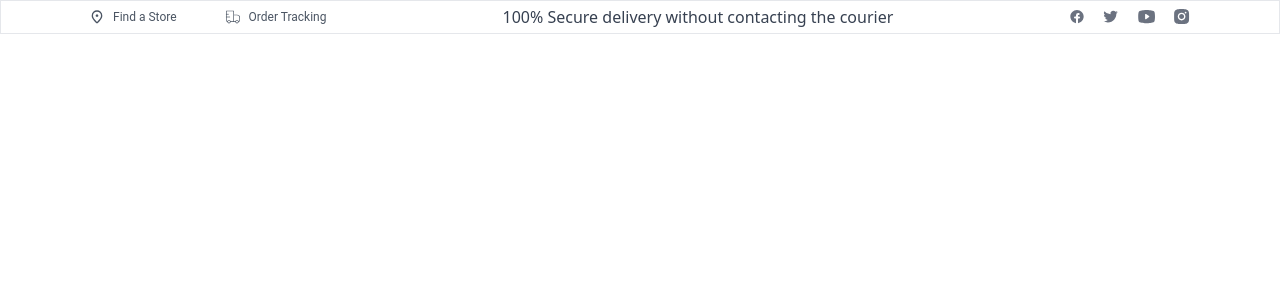
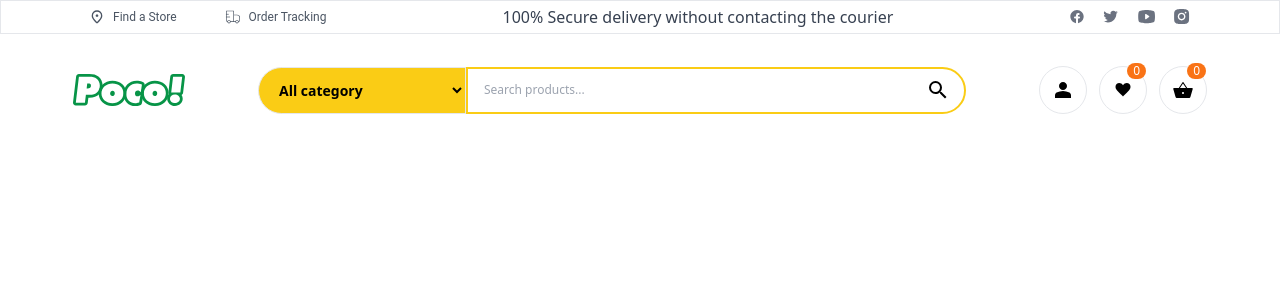
Before and after one commit to Thahee02/poco, a React (Vite) app in the folder client/: page / in a window 1280 px wide. Shown: the top 300 px of the page. Built offline with nearby package versions, Linux system fonts and the light colour scheme.

Commit message:
design: header section

```diff
--- /dev/null
+++ b/client/src/components/header/header.jsx
@@ -0,0 +1,77 @@
+import { Link } from 'react-router-dom';
+import logo from '../../assets/poco logo.svg'
+
+const Header = () => {
+
+    const categories = [
+        {
+            id: 1,
+            name: 'All category',
+            value: 'all'
+        },
+        {
+            id: 2,
+            name: 'Burgers',
+            value: 'burger'
+        },
+        {
+            id: 3,
+            name: 'Cold Drinks',
+            value: 'cold-drinks'
+        },
+        {
+            id: 4,
+            name: 'Hot Drinks',
+            value: 'hot-drinks'
+        },
+        {
+            id: 5,
+            name: 'Pasta',
+            value: 'pasta'
+        },
+        {
+            id: 6,
+            name: 'Pizza',
+            value: 'pizza'
+        }
+    ]
+
+    return (
+        <div className="flex items-center justify-between lg:justify-evenly max-sm:px-2 max-md:px-4 max-lg:px-10 py-6 lg:py-8">
+            <svg xmlns="http://www.w3.org/2000/svg" width="2em" height="2em" viewBox="0 0 256 256" className='lg:hidden hover:text-yellow-400 cursor-pointer'><path fill="currentColor" d="M228 128a12 12 0 0 1-12 12H40a12 12 0 0 1 0-24h176a12 12 0 0 1 12 12M40 76h176a12 12 0 0 0 0-24H40a12 12 0 0 0 0 24m176 104H40a12 12 0 0 0 0 24h176a12 12 0 0 0 0-24"></path></svg>
+            <Link to={'/'}><img src={logo} alt="Poco logo" className='w-32 lg:w-28' /></Link>
+            <div className='hidden lg:flex -gap-1 relative '>
+                <select name="selectCategory" id="selectCategory" className='py-3 pl-4 border w-52 rounded-l-full text-sm font-semibold bg-yellow-400 outline-none cursor-pointer transition ease-in-out duration-700'>
+                    {categories.map(category => <option key={category.id} value={category.value} className='bg-white hover:text-yellow-400'>{category.name}</option>)}
+                </select>
+                <input type="text" name='searchBox' id='searchBox' className='py-3 pl-4 pr-12 border-2 border-yellow-400 lg:w-[400px] xl:w-[500px] rounded-r-full text-xs outline-none' placeholder='Search products...' />
+                <svg xmlns="http://www.w3.org/2000/svg" width="1.5em" height="1.5em" viewBox="0 0 24 24" className='absolute right-4 top-1/4 cursor-pointer hover:text-yellow-400'><path fill="currentColor" d="M15.5 14h-.79l-.28-.27A6.471 6.471 0 0 0 16 9.5A6.5 6.5 0 1 0 9.5 16c1.61 0 3.09-.59 4.23-1.57l.27.28v.79l5 4.99L20.49 19zm-6 0C7.01 14 5 11.99 5 9.5S7.01 5 9.5 5S14 7.01 14 9.5S11.99 14 9.5 14"></path></svg>
+            </div>
+            <div className='lg:hidden'>
+                <a href="tel:+94123456789"><svg xmlns="http://www.w3.org/2000/svg" width="2em" height="2em" viewBox="0 0 24 24" className='-rotate-90 hover:text-yellow-400 cursor-pointer'><path fill="currentColor" d="M16 11V8h-3V6h3V3h2v3h3v2h-3v3zm3.95 10q-3.125 0-6.175-1.362t-5.55-3.863t-3.862-5.55T3 4.05q0-.45.3-.75t.75-.3H8.1q.35 0 .625.238t.325.562l.65 3.5q.05.4-.025.675T9.4 8.45L6.975 10.9q.5.925 1.187 1.787t1.513 1.663q.775.775 1.625 1.438T13.1 17l2.35-2.35q.225-.225.588-.337t.712-.063l3.45.7q.35.1.575.363T21 15.9v4.05q0 .45-.3.75t-.75.3"></path></svg></a>
+            </div>
+
+            <div className='hidden lg:flex items-center gap-3'>
+                <Link to={'/login'}>
+                    <div className='w-12 h-12 border rounded-full flex justify-center items-center hover:bg-yellow-400'>
+                        <svg xmlns="http://www.w3.org/2000/svg" width="1.5em" height="1.5em" viewBox="0 0 24 24"><path fill="currentColor" d="M12 12q-1.65 0-2.825-1.175T8 8t1.175-2.825T12 4t2.825 1.175T16 8t-1.175 2.825T12 12m-8 8v-2.8q0-.85.438-1.562T5.6 14.55q1.55-.775 3.15-1.162T12 13t3.25.388t3.15 1.162q.725.375 1.163 1.088T20 17.2V20z"></path></svg>
+                    </div>
+                </Link>
+                <Link to={'/whishlist'}>
+                    <div className='w-12 h-12 border rounded-full flex justify-center items-center hover:bg-yellow-400 relative'>
+                        <svg xmlns="http://www.w3.org/2000/svg" width="1.25em" height="1.25em" viewBox="0 0 24 24"><path fill="currentColor" d="m12 19.654l-.758-.685q-2.448-2.236-4.05-3.828q-1.601-1.593-2.528-2.81t-1.296-2.2T3 8.15q0-1.908 1.296-3.204T7.5 3.65q1.32 0 2.475.675T12 6.289Q12.87 5 14.025 4.325T16.5 3.65q1.908 0 3.204 1.296T21 8.15q0 .996-.368 1.98q-.369.986-1.296 2.202t-2.519 2.809q-1.592 1.592-4.06 3.828z"></path></svg>
+                        <span className='absolute -top-1 right-0 bg-orange-500 text-xs text-white px-1.5 rounded-full'>0</span>
+                    </div>
+                </Link>
+                <Link to={'/cart'}>
+                    <div className='w-12 h-12 border rounded-full flex justify-center items-center hover:bg-yellow-400 relative'>
+                        <svg xmlns="http://www.w3.org/2000/svg" width="1.5em" height="1.5em" viewBox="0 0 24 24"><path fill="currentColor" d="M6.044 20q-.54 0-.978-.316q-.439-.317-.581-.851L2.28 11.025q-.106-.379.134-.702q.239-.323.643-.323H7.75l3.862-5.82q.067-.103.176-.16q.11-.059.225-.059q.116 0 .225.058q.11.058.177.162L16.238 10h4.704q.404 0 .653.323q.25.323.124.702l-2.242 7.808q-.143.534-.58.85q-.44.317-.98.317zM12 16q.402 0 .701-.299T13 15t-.299-.701T12 14t-.701.299T11 15t.299.701T12 16m-3.036-6h6.067l-3.037-4.623z"></path></svg>
+                        <span className='absolute -top-1 right-0 bg-orange-500 text-xs text-white px-1.5 rounded-full'>0</span>
+                    </div>
+                </Link>
+            </div>
+        </div>
+     );
+}
+
+export default Header;
--- a/client/src/components/strip/strip.jsx
+++ b/client/src/components/strip/strip.jsx
@@ -9,14 +9,14 @@ const Strip = () => {
                     <span className="text-xs">Find a Store</span>
                 </Link>
                 <Link to={'/contact'} className="flex items-center gap-2 text-gray-600 hover:text-orange-300">
-                    <svg xmlns="http://www.w3.org/2000/svg" width="1em" height="1em" viewBox="0 0 24 24"><g fill="none"><path fill="currentColor" d="M2 3v-.5a.5.5 0 0 0-.5.5zm11 0h.5a.5.5 0 0 0-.5-.5zm0 6v-.5a.5.5 0 0 0-.5.5zM2 3.5h11v-1H2zM12.5 3v16h1V3zm-10 14V3h-1v14zM13 9.5h5v-1h-5zm8.5 3.5v4h1v-4zm-8 6V9h-1v10zm5.56 1.06a1.5 1.5 0 0 1-2.12 0l-.708.708a2.5 2.5 0 0 0 3.536 0zm-2.12-2.12a1.5 1.5 0 0 1 2.12 0l.708-.708a2.5 2.5 0 0 0-3.536 0zm-9.88 2.12a1.5 1.5 0 0 1-2.12 0l-.708.708a2.5 2.5 0 0 0 3.536 0zm-2.12-2.12a1.5 1.5 0 0 1 2.12 0l.708-.708a2.5 2.5 0 0 0-3.536 0zm14.12 0c.294.292.44.675.44 1.06h1c0-.639-.244-1.28-.732-1.768zM19.5 19c0 .385-.146.768-.44 1.06l.708.708A2.494 2.494 0 0 0 20.5 19zm-3.5-.5h-3v1h3zm.94 1.56A1.494 1.494 0 0 1 16.5 19h-1c0 .639.244 1.28.732 1.768zM16.5 19c0-.385.146-.768.44-1.06l-.708-.708A2.494 2.494 0 0 0 15.5 19zM4.94 20.06A1.494 1.494 0 0 1 4.5 19h-1c0 .639.244 1.28.732 1.768zM4.5 19c0-.385.146-.768.44-1.06l-.708-.708A2.494 2.494 0 0 0 3.5 19zm8.5-.5H8v1h5zm-5.94-.56c.294.292.44.675.44 1.06h1c0-.639-.244-1.28-.732-1.768zM7.5 19c0 .385-.146.768-.44 1.06l.708.708A2.494 2.494 0 0 0 8.5 19zm14-2a1.5 1.5 0 0 1-1.5 1.5v1a2.5 2.5 0 0 0 2.5-2.5zM18 9.5a3.5 3.5 0 0 1 3.5 3.5h1A4.5 4.5 0 0 0 18 8.5zM1.5 17A2.5 2.5 0 0 0 4 19.5v-1A1.5 1.5 0 0 1 2.5 17z"></path><path stroke="currentColor" stroke-linecap="round" stroke-linejoin="round" d="M2 8h3m-3 4h5"></path></g></svg>
+                    <svg xmlns="http://www.w3.org/2000/svg" width="1em" height="1em" viewBox="0 0 24 24"><g fill="none"><path fill="currentColor" d="M2 3v-.5a.5.5 0 0 0-.5.5zm11 0h.5a.5.5 0 0 0-.5-.5zm0 6v-.5a.5.5 0 0 0-.5.5zM2 3.5h11v-1H2zM12.5 3v16h1V3zm-10 14V3h-1v14zM13 9.5h5v-1h-5zm8.5 3.5v4h1v-4zm-8 6V9h-1v10zm5.56 1.06a1.5 1.5 0 0 1-2.12 0l-.708.708a2.5 2.5 0 0 0 3.536 0zm-2.12-2.12a1.5 1.5 0 0 1 2.12 0l.708-.708a2.5 2.5 0 0 0-3.536 0zm-9.88 2.12a1.5 1.5 0 0 1-2.12 0l-.708.708a2.5 2.5 0 0 0 3.536 0zm-2.12-2.12a1.5 1.5 0 0 1 2.12 0l.708-.708a2.5 2.5 0 0 0-3.536 0zm14.12 0c.294.292.44.675.44 1.06h1c0-.639-.244-1.28-.732-1.768zM19.5 19c0 .385-.146.768-.44 1.06l.708.708A2.494 2.494 0 0 0 20.5 19zm-3.5-.5h-3v1h3zm.94 1.56A1.494 1.494 0 0 1 16.5 19h-1c0 .639.244 1.28.732 1.768zM16.5 19c0-.385.146-.768.44-1.06l-.708-.708A2.494 2.494 0 0 0 15.5 19zM4.94 20.06A1.494 1.494 0 0 1 4.5 19h-1c0 .639.244 1.28.732 1.768zM4.5 19c0-.385.146-.768.44-1.06l-.708-.708A2.494 2.494 0 0 0 3.5 19zm8.5-.5H8v1h5zm-5.94-.56c.294.292.44.675.44 1.06h1c0-.639-.244-1.28-.732-1.768zM7.5 19c0 .385-.146.768-.44 1.06l.708.708A2.494 2.494 0 0 0 8.5 19zm14-2a1.5 1.5 0 0 1-1.5 1.5v1a2.5 2.5 0 0 0 2.5-2.5zM18 9.5a3.5 3.5 0 0 1 3.5 3.5h1A4.5 4.5 0 0 0 18 8.5zM1.5 17A2.5 2.5 0 0 0 4 19.5v-1A1.5 1.5 0 0 1 2.5 17z"></path><path stroke="currentColor" strokeLinecap="round" strokeLinejoin="round" d="M2 8h3m-3 4h5"></path></g></svg>
                     <span className="text-xs">Order Tracking</span>
                 </Link>
             </div>
             <div>
                 <p className="max-lg:text-sm font-sans font-thin text-gray-700">100% Secure delivery without contacting the courier</p>
             </div>
-            <div className="sm:flex items-center gap-4 hidden">
+            <div className="md:flex items-center gap-4 hidden">
                 <a href="#" className="text-gray-500 hover:text-orange-300">
                     <svg xmlns="http://www.w3.org/2000/svg" width="1em" height="1.2em" viewBox="0 0 24 24"><g fill="none"><path d="M24 0v24H0V0zM12.593 23.258l-.011.002l-.071.035l-.02.004l-.014-.004l-.071-.035q-.016-.005-.024.005l-.004.01l-.017.428l.005.02l.01.013l.104.074l.015.004l.012-.004l.104-.074l.012-.016l.004-.017l-.017-.427q-.004-.016-.017-.018m.265-.113l-.013.002l-.185.093l-.01.01l-.003.011l.018.43l.005.012l.008.007l.201.093q.019.005.029-.008l.004-.014l-.034-.614q-.005-.019-.02-.022m-.715.002a.02.02 0 0 0-.027.006l-.006.014l-.034.614q.001.018.017.024l.015-.002l.201-.093l.01-.008l.004-.011l.017-.43l-.003-.012l-.01-.01z"></path><path fill="currentColor" d="M13.5 21.888C18.311 21.164 22 17.013 22 12c0-5.523-4.477-10-10-10S2 6.477 2 12c0 5.013 3.689 9.165 8.5 9.888V15H9a1.5 1.5 0 0 1 0-3h1.5v-2A3.5 3.5 0 0 1 14 6.5h.5a1.5 1.5 0 0 1 0 3H14a.5.5 0 0 0-.5.5v2H15a1.5 1.5 0 0 1 0 3h-1.5z"></path></g></svg>
                 </a>
--- a/client/src/layout/layout.jsx
+++ b/client/src/layout/layout.jsx
@@ -1,9 +1,13 @@
+import Header from '../components/header/header';
 import Strip from '../components/strip/strip';
 import '../index.css'
 
 const LayoutPage = () => {
     return (
-        <Strip />
+        <>
+            <Strip />
+            <Header />
+        </>
      );
 }
 
```
